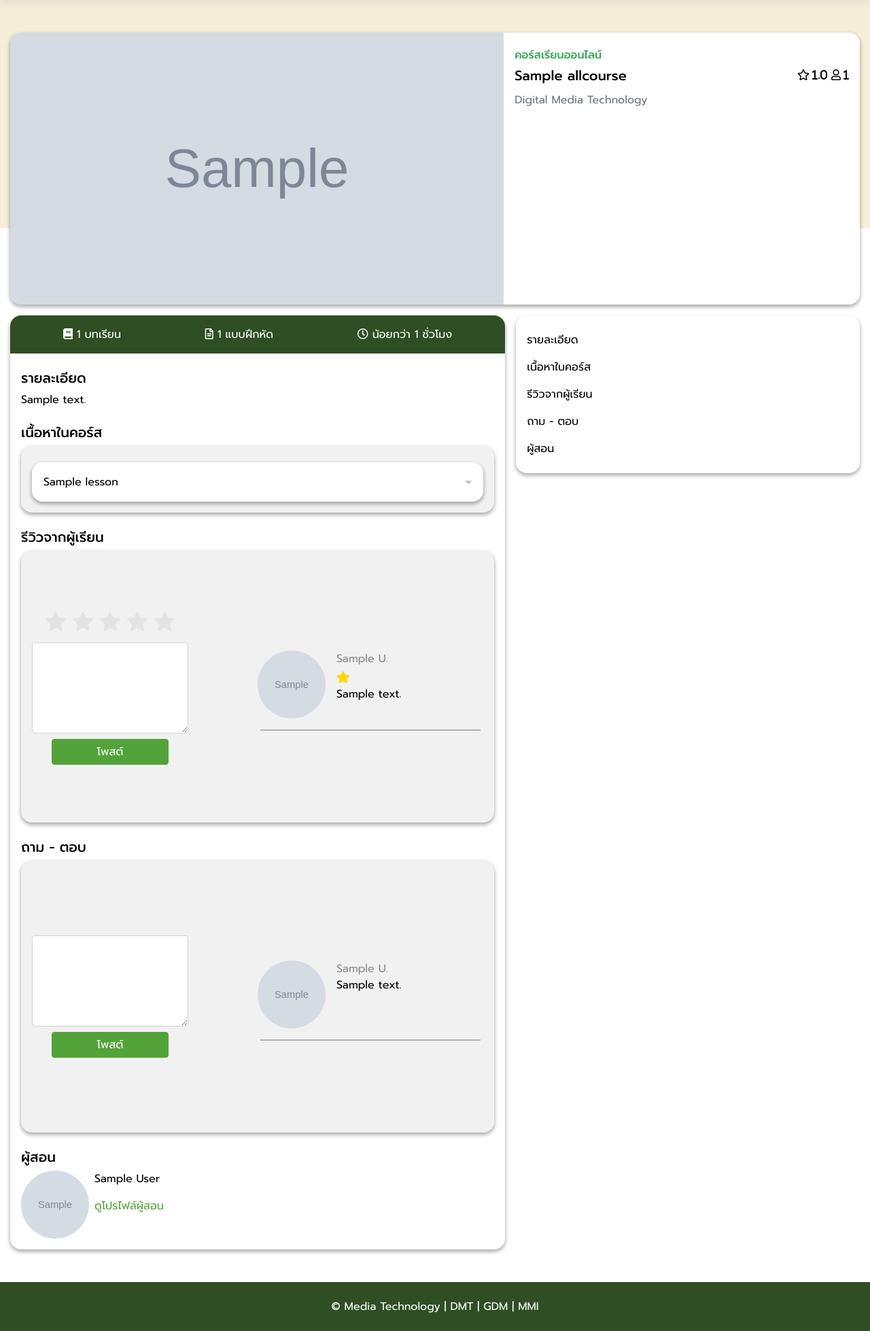
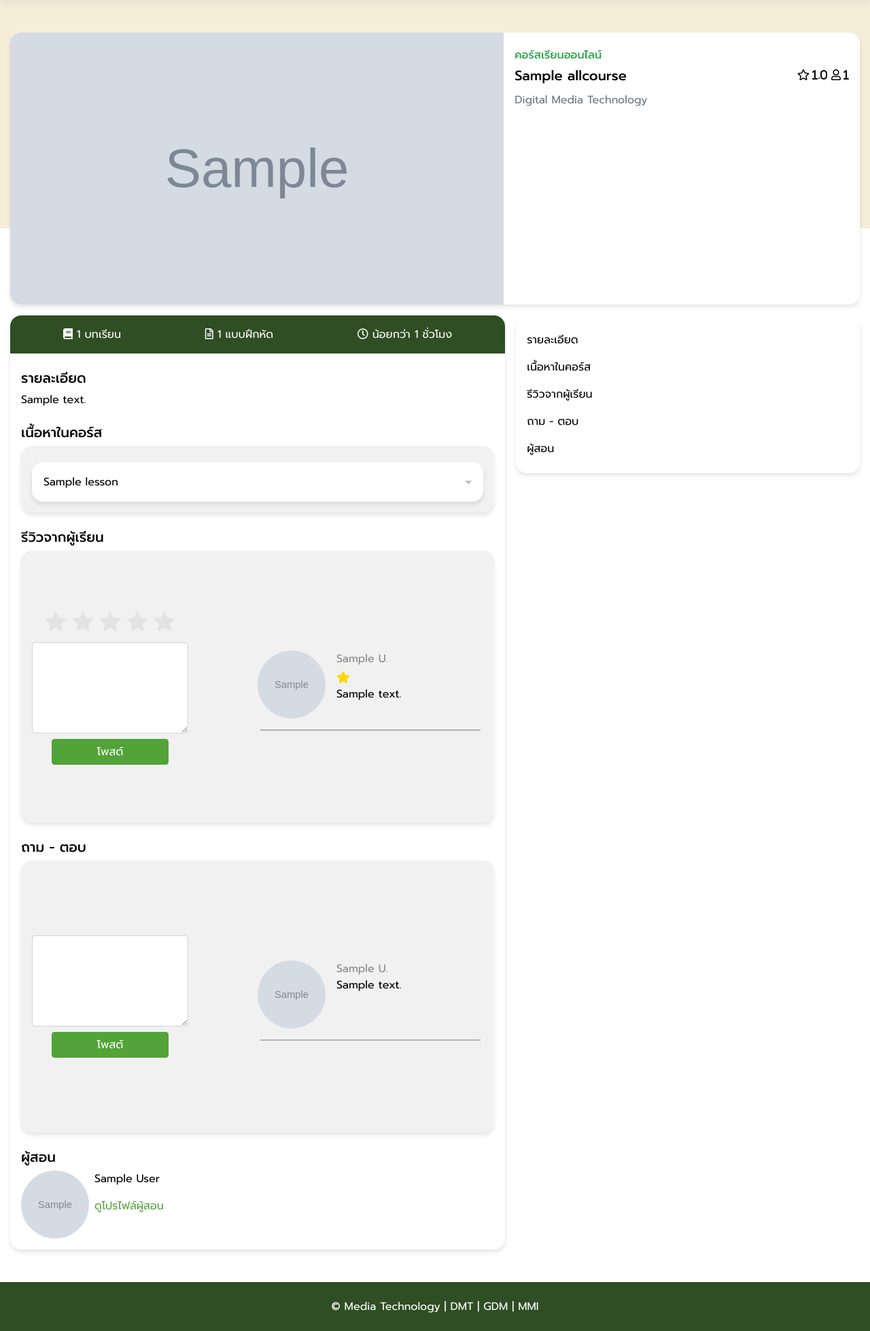
Before and after one commit to plewwoo/Final-Project, a Django app: page /course/1 in a window 1280 px wide. Shown: the part 65-2023 px from the top of the page at 68% size. Run offline with Django 3.2, Linux system fonts and the light colour scheme; tables that the repository leaves empty hold one stand-in row (values such as "Sample post"); grey boxes marked "Sample" are stand-in pictures; some libraries are stand-ins or nearby versions.

Commit message:
change box shadow

```diff
--- a/app/static/css/index.css
+++ b/app/static/css/index.css
@@ -556,7 +556,7 @@ body {
 	font-size: 16px;
 	background-color: var(--lesson-box-2);
 	border-radius: 16px;
-	box-shadow: rgba(0, 0, 0, 0.16) 0px 3px 6px, rgba(0, 0, 0, 0.23) 0px 3px 6px;
+	box-shadow: 0px 4px 6px  rgba(0,0,0,0.1);
 }
 
 .signup-box{
@@ -580,7 +580,7 @@ body {
 .box {
 	background-color: var(--box-color);
 	border-radius: 16px;
-	box-shadow: rgba(0, 0, 0, 0.16) 0px 3px 6px, rgba(0, 0, 0, 0.23) 0px 3px 6px;
+	box-shadow: 0px 4px 6px  rgba(0,0,0,0.1);
 }
 
 .progress-box {
@@ -597,7 +597,7 @@ body {
 	font-size: 16px;
 	background-color: #2F4E24;
 	border-radius: 16px;
-	box-shadow: rgba(0, 0, 0, 0.16) 0px 3px 6px, rgba(0, 0, 0, 0.23) 0px 3px 6px;
+	box-shadow: 0px 4px 6px  rgba(0,0,0,0.1);
 }
 
 .box-collapse p a {
@@ -607,7 +607,7 @@ body {
 .box-sticky {
 	background-color: var(--box-color);
 	border-radius: 16px;
-	box-shadow: rgba(0, 0, 0, 0.16) 0px 3px 6px, rgba(0, 0, 0, 0.23) 0px 3px 6px;
+	box-shadow: 0px 4px 6px  rgba(0,0,0,0.1);
 	position: sticky;
 	top: 80px;
 }
```
